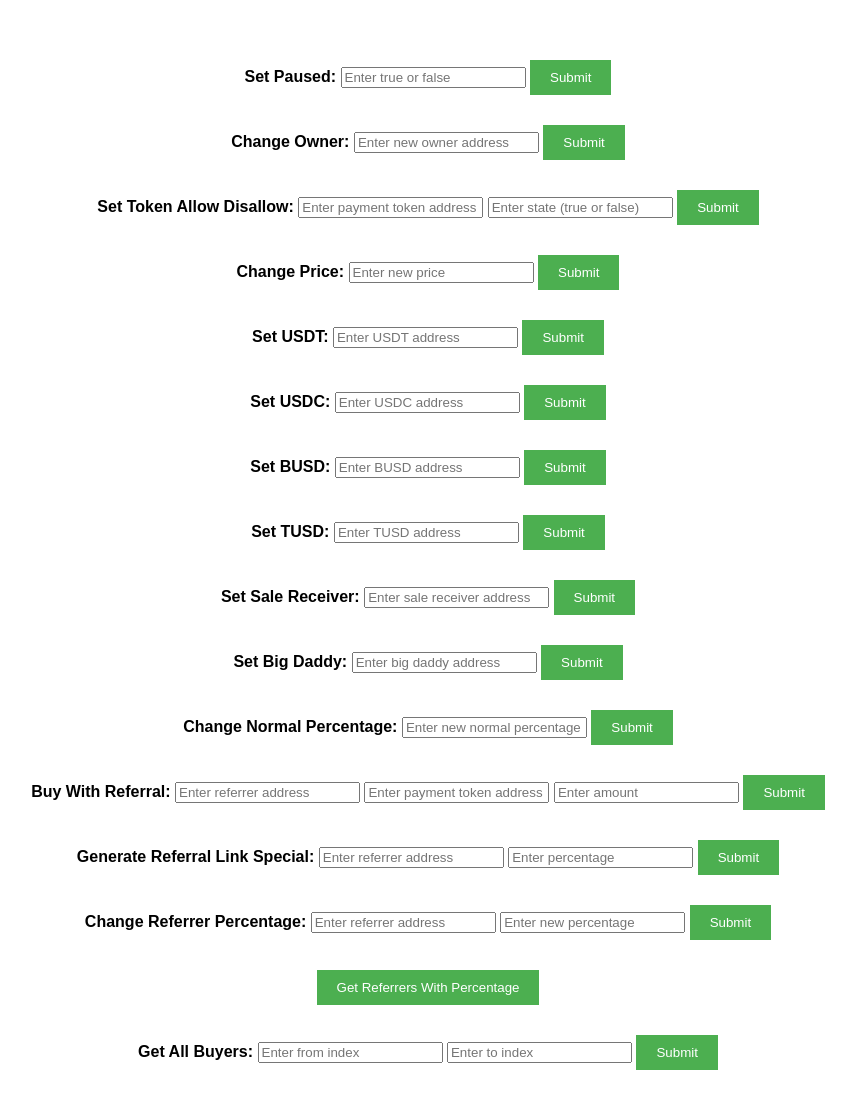
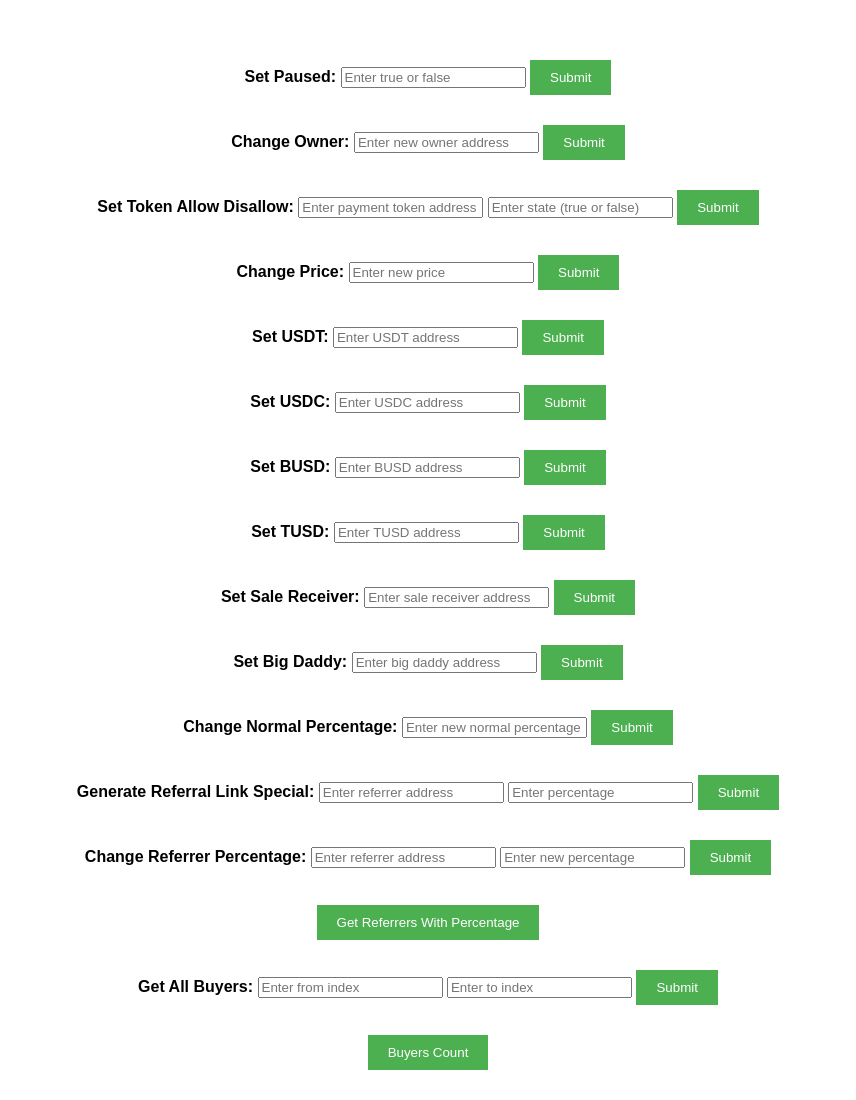
Before and after one commit to Jaafarkrayem/test, a plain HTML site: page index.html in a window 1280 px wide. Shown: the top 1100 px of the page, without its empty margins (212-1068 px from the left). Drawn offline with Linux system fonts and the light colour scheme.

Commit message:
Update index.html

```diff
--- a/index.html
+++ b/index.html
@@ -42,7 +42,7 @@
 <div class="form-group">
     <label for="isPaused">Set Paused:</label>
     <input type="text" id="isPaused" placeholder="Enter true or false">
-    <button onclick="setPaused(document.getElementById('isPaused').value)">Submit</button>
+    <button onclick="setPaused(document.getElementById('isPaused').value === 'true').catch(console.error)">Submit</button>
 </div>
 
 <!-- Change Owner -->
@@ -106,7 +106,7 @@
 <div class="form-group">
     <label for="bigDaddy">Set Big Daddy:</label>
     <input type="text" id="bigDaddy" placeholder="Enter big daddy address">
-    <button onclick="setBigDaddy(document.getElementById('bigDaddy').value)">Submit</button>
+    <button onclick="window.setbigDaddy(document.getElementById('bigDaddy').value).catch(console.error)">Submit</button>
 </div>
 
 <!-- Change Normal Percentage -->
@@ -116,21 +116,12 @@
     <button onclick="changeNormalPercentage(document.getElementById('normalPercentage').value)">Submit</button>
 </div>
 
-<!-- Buy With Referral -->
-<div class="form-group">
-    <label for="referrer">Buy With Referral:</label>
-    <input type="text" id="referrer" placeholder="Enter referrer address">
-    <input type="text" id="paymentToken" placeholder="Enter payment token address">
-    <input type="text" id="amount" placeholder="Enter amount">
-    <button onclick="buyWithReferral(document.getElementById('referrer').value, document.getElementById('paymentToken').value, document.getElementById('amount').value)">Submit</button>
-</div>
-
 <!-- Generate Referral Link Special -->
 <div class="form-group">
-    <label for="referrer">Generate Referral Link Special:</label>
-    <input type="text" id="referrer" placeholder="Enter referrer address">
-    <input type="text" id="percentage" placeholder="Enter percentage">
-    <button onclick="generateReferralLinkSpecial(document.getElementById('referrer').value, document.getElementById('percentage').value)">Submit</button>
+    <label for="referrerSpecial">Generate Referral Link Special:</label>
+    <input type="text" id="referrerSpecial" placeholder="Enter referrer address">
+    <input type="text" id="percentageSpecial" placeholder="Enter percentage">
+    <button onclick="window.generateReferralLinkSpecial(document.getElementById('referrerSpecial').value, document.getElementById('percentageSpecial').value)">Submit</button>
 </div>
 
 <!-- Change Referrer Percentage -->
```
